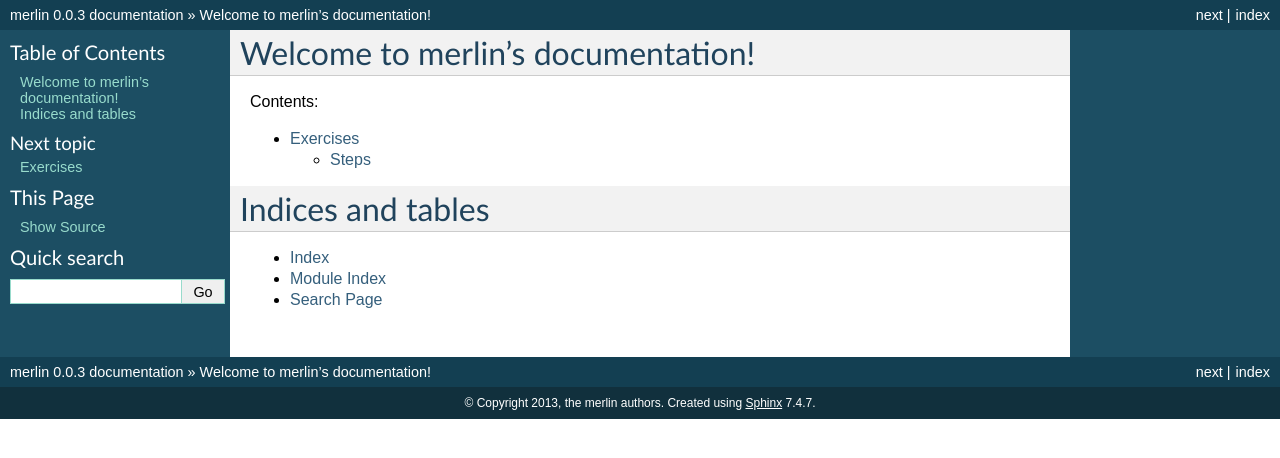
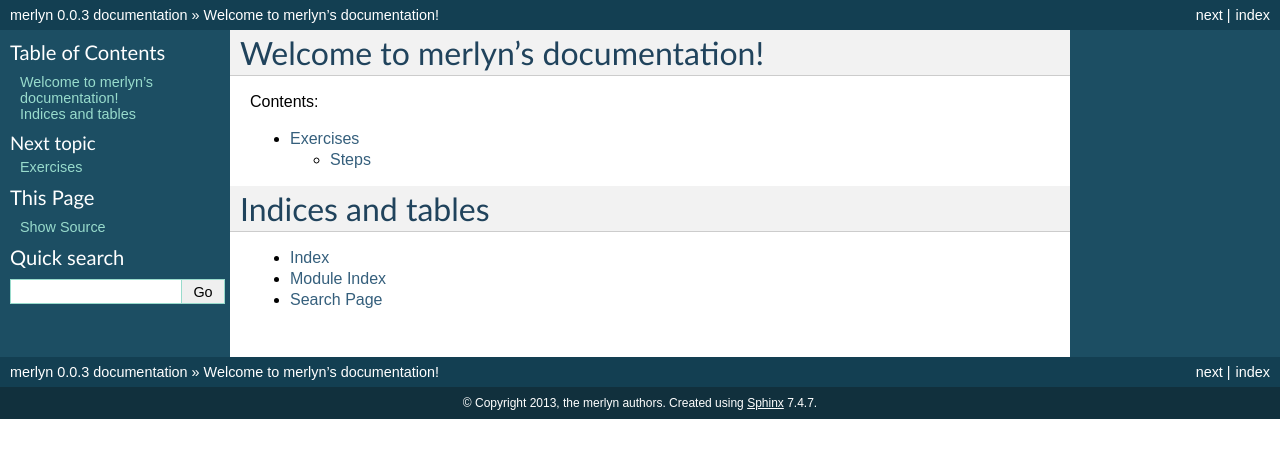
Before and after one commit to crypto101/merlyn, a Sphinx documentation site: the page built from docs/index.rst, in a window 1280 px wide. Shown: the top 458 px of the page. Built offline with Sphinx 7.4.7, drawn with Linux system fonts in a browser that asks for light colours; the version number is read from the project's files by our own code.

Commit message:
Rename project to merl*y*n

```diff
--- a/docs/conf.py
+++ b/docs/conf.py
@@ -1,6 +1,6 @@
 # -*- coding: utf-8 -*-
 #
-# merlin documentation build configuration file, created by
+# merlyn documentation build configuration file, created by
 # sphinx-quickstart on Mon Nov 18 21:53:10 2013.
 #
 # This file is execfile()d with the current directory set to its containing dir.
@@ -47,8 +47,8 @@ source_suffix = '.rst'
 master_doc = 'index'
 
 # General information about the project.
-project = u'merlin'
-copyright = u'2013, the merlin authors'
+project = u'merlyn'
+copyright = u'2013, the merlyn authors'
 
 # The version info for the project you're documenting, acts as replacement for
 # |version| and |release|, also used in various other places throughout the
@@ -168,7 +168,7 @@ html_static_path = ['_static']
 #html_file_suffix = None
 
 # Output file base name for HTML help builder.
-htmlhelp_basename = 'merlindoc'
+htmlhelp_basename = 'merlyndoc'
 
 
 # -- Options for LaTeX output --------------------------------------------------
@@ -187,8 +187,8 @@ latex_elements = {
 # Grouping the document tree into LaTeX files. List of tuples
 # (source start file, target name, title, author, documentclass [howto/manual]).
 latex_documents = [
-  ('index', 'merlin.tex', u'merlin Documentation',
-   u'the merlin authors', 'manual'),
+  ('index', 'merlyn.tex', u'merlyn Documentation',
+   u'the merlyn authors', 'manual'),
 ]
 
 # The name of an image file (relative to this directory) to place at the top of
@@ -217,8 +217,8 @@ latex_documents = [
 # One entry per manual page. List of tuples
 # (source start file, name, description, authors, manual section).
 man_pages = [
-    ('index', 'merlin', u'merlin Documentation',
-     [u'the merlin authors'], 1)
+    ('index', 'merlyn', u'merlyn Documentation',
+     [u'the merlyn authors'], 1)
 ]
 
 # If true, show URL addresses after external links.
@@ -231,8 +231,8 @@ man_pages = [
 # (source start file, target name, title, author,
 #  dir menu entry, description, category)
 texinfo_documents = [
-  ('index', 'merlin', u'merlin Documentation',
-   u'the merlin authors', 'merlin', 'One line description of project.',
+  ('index', 'merlyn', u'merlyn Documentation',
+   u'the merlyn authors', 'merlyn', 'One line description of project.',
    'Miscellaneous'),
 ]
 
--- a/docs/index.rst
+++ b/docs/index.rst
@@ -1,9 +1,9 @@
-.. merlin documentation master file, created by
+.. merlyn documentation master file, created by
    sphinx-quickstart on Mon Nov 18 21:53:10 2013.
    You can adapt this file completely to your liking, but it should at least
    contain the root `toctree` directive.
 
-Welcome to merlin's documentation!
+Welcome to merlyn's documentation!
 ==================================
 
 Contents:
--- a/setup.py
+++ b/setup.py
@@ -2,7 +2,7 @@ import sys
 from setuptools import setup, find_packages
 from setuptools.command.test import test as TestCommand
 
-packageName = "merlin"
+packageName = "merlyn"
 
 import re
 versionLine = open("{0}/_version.py".format(packageName), "rt").read()
```
Also changed, not shown: README.rst (+13 -9 lines), docs/exercises.rst (+5 -5 lines), 7 other files.
